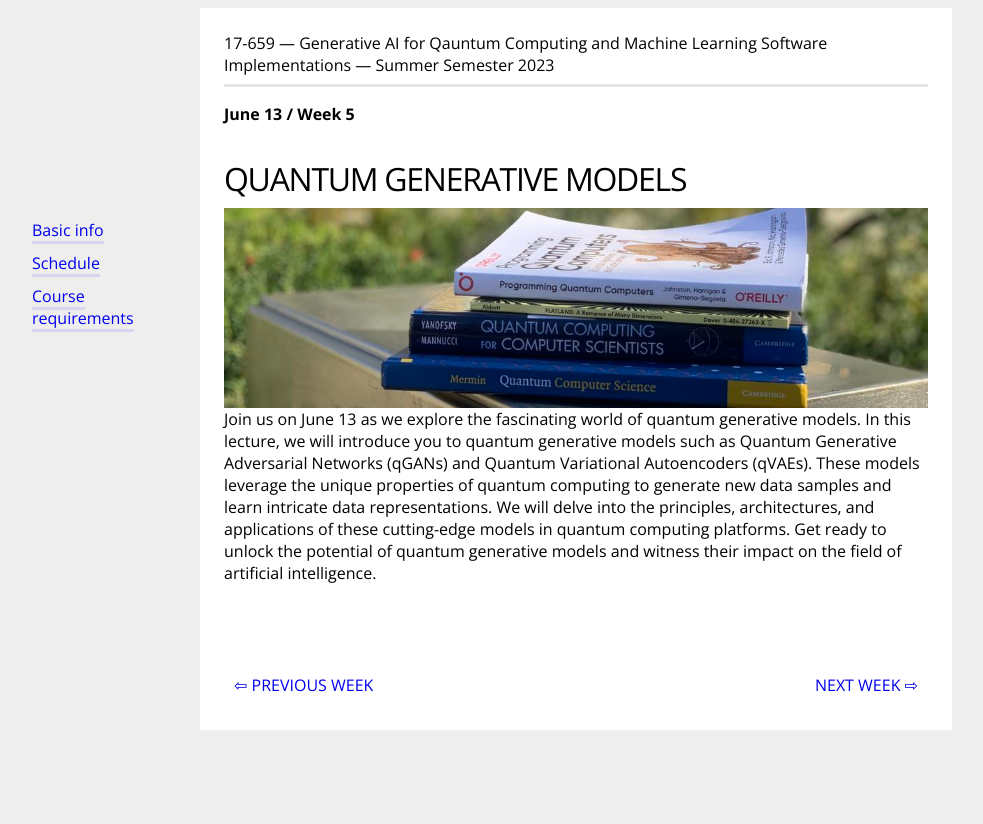
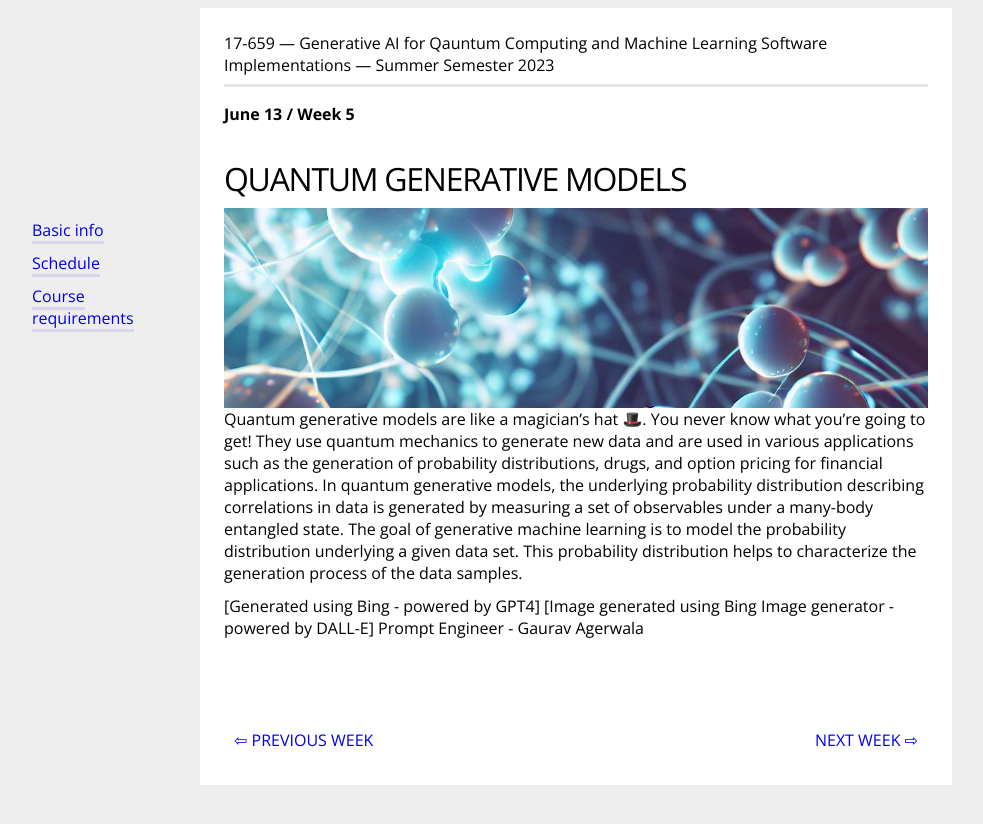
Before and after one commit to thequantumturtle/2023-GenerativeAIForQuantum, a Jekyll site: the page built from _syllabus/9-Quantum-Generative-Models.md, in a window 1280 px wide. Shown: the top 824 px of the page, without its empty margins (64-1047 px from the left). Built offline with Jekyll 4.4.1, drawn with Linux system fonts in a browser that asks for light colours.

Commit message:
Updated lecture 9

```diff
--- a/_syllabus/9-Quantum-Generative-Models.md
+++ b/_syllabus/9-Quantum-Generative-Models.md
@@ -2,8 +2,12 @@
 week: 5
 day: June 13
 title: Quantum Generative Models
-# tags: [quantum generative models, qGANs, qVAEs, quantum computing]
-image: books1.jpg
+# tags: [quantum generative models, qGANs, qVAEs, quantum computing,  quantum mechanics, generative machine learning, quantum machine learning, probability distributions, drugs, option pricing, many-body entangled state]
+image: quantum-generative-models.jpg
 ---
 
-Join us on June 13 as we explore the fascinating world of quantum generative models. In this lecture, we will introduce you to quantum generative models such as Quantum Generative Adversarial Networks (qGANs) and Quantum Variational Autoencoders (qVAEs). These models leverage the unique properties of quantum computing to generate new data samples and learn intricate data representations. We will delve into the principles, architectures, and applications of these cutting-edge models in quantum computing platforms. Get ready to unlock the potential of quantum generative models and witness their impact on the field of artificial intelligence.
+Quantum generative models are like a magician’s hat 🎩. You never know what you’re going to get! They use quantum mechanics to generate new data and are used in various applications such as the generation of probability distributions, drugs, and option pricing for financial applications. In quantum generative models, the underlying probability distribution describing correlations in data is generated by measuring a set of observables under a many-body entangled state. The goal of generative machine learning is to model the probability distribution underlying a given data set. This probability distribution helps to characterize the generation process of the data samples.
+
+[Generated using Bing - powered by GPT4]
+[Image generated using Bing Image generator - powered by DALL-E]
+Prompt Engineer - Gaurav Agerwala
```
